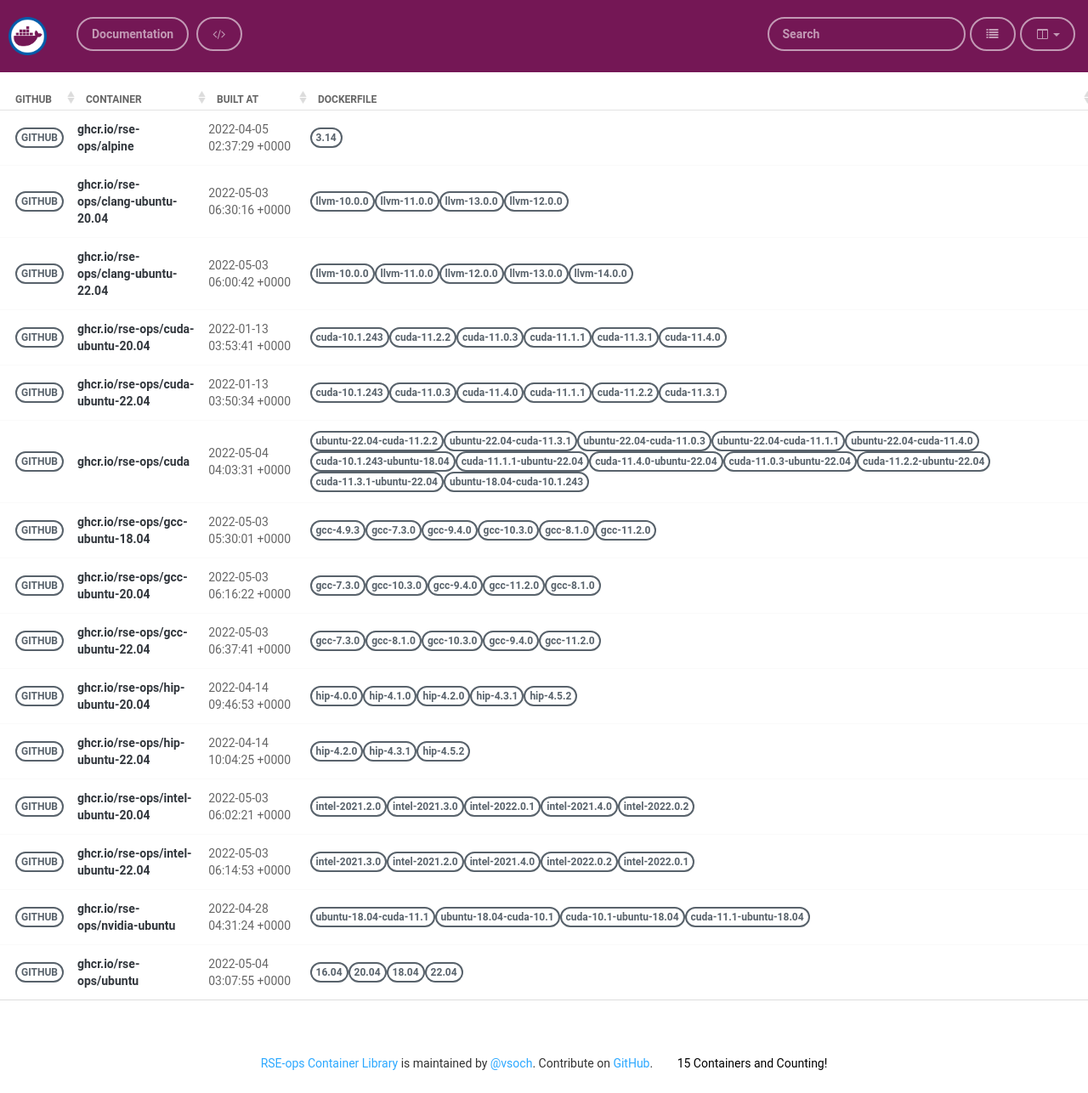
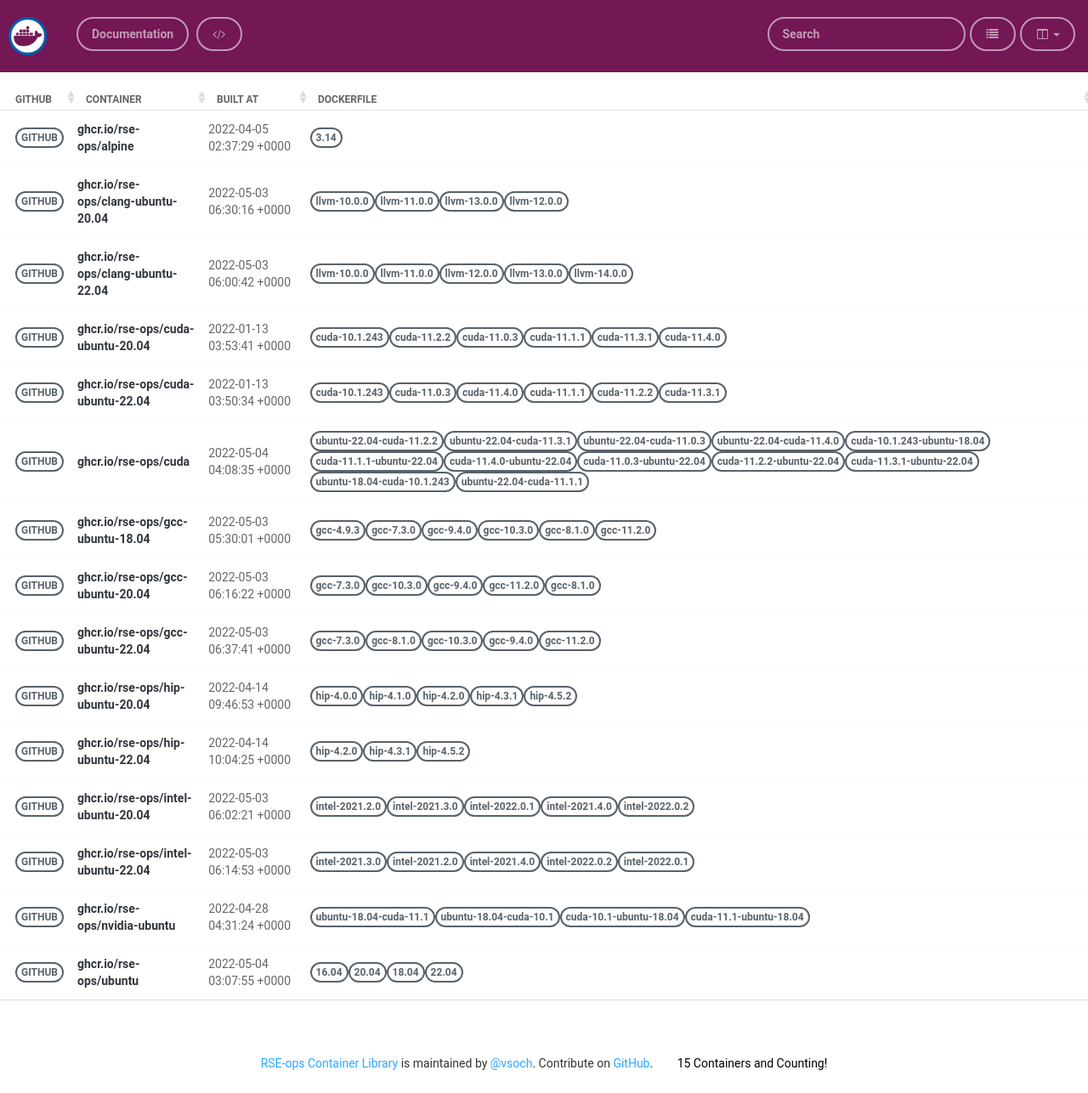
Before and after one commit to rse-ops/docker-images, a Jekyll site: the page built from pages/index.md, in a window 1280 px wide. Shown: the whole page at 85% size. Built offline with Jekyll 4.4.1, drawn with Linux system fonts in a browser that asks for light colours; nearby versions of some CDN libraries.

Commit message:
Automated push to update library 2022-05-04

```diff
--- a/_library/ghcr.io-rse-ops-cuda.md
+++ b/_library/ghcr.io-rse-ops-cuda.md
@@ -1,7 +1,7 @@
 ---
 layout: container
 name: ghcr.io/rse-ops/cuda
-updated_at: 2022-05-04 04:03:31.412363
+updated_at: 2022-05-04 04:08:35.144694
 
 
 container_url: https://github.com/orgs/rse-ops/packages/container/package/cuda
```
Also changed, not shown: other parts of _library/ghcr.io-rse-ops-cuda.md (+3 -3 lines).
